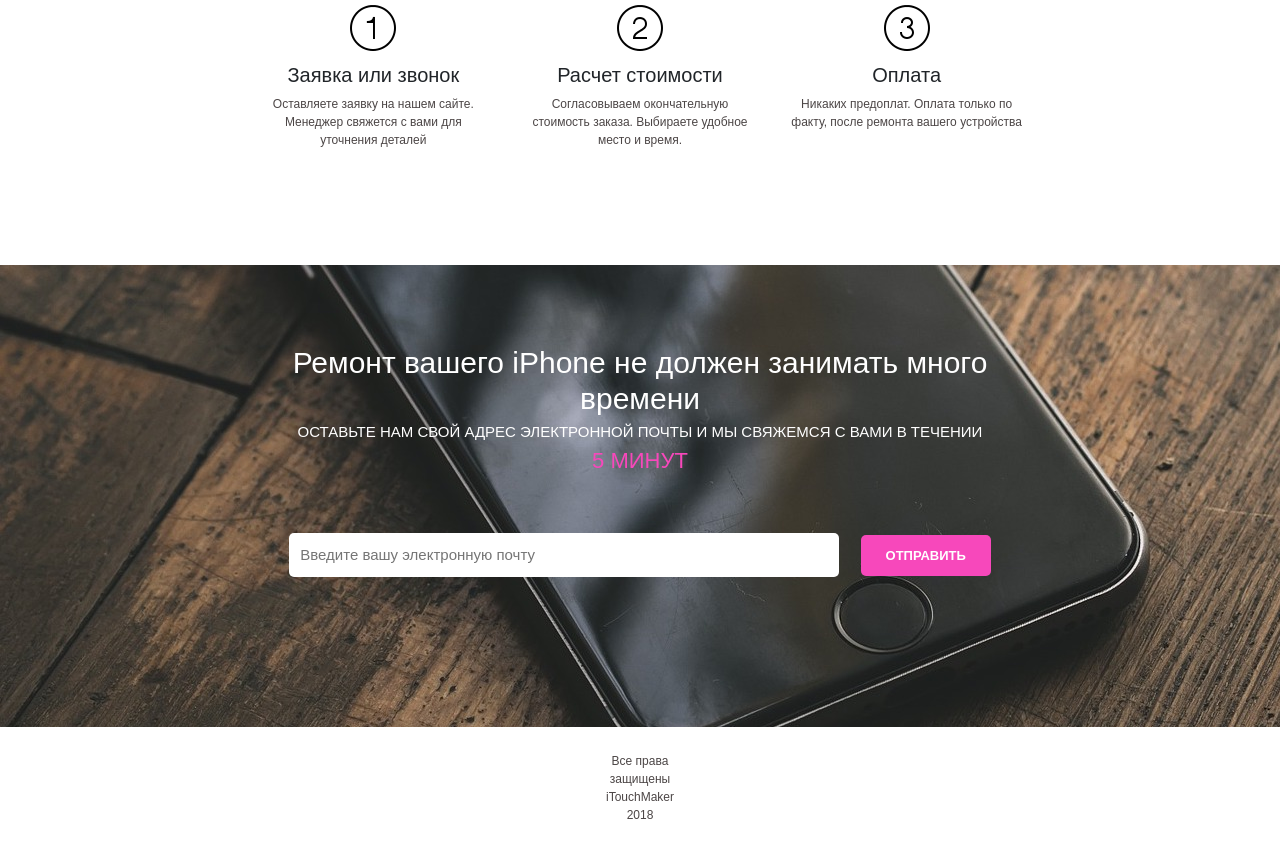
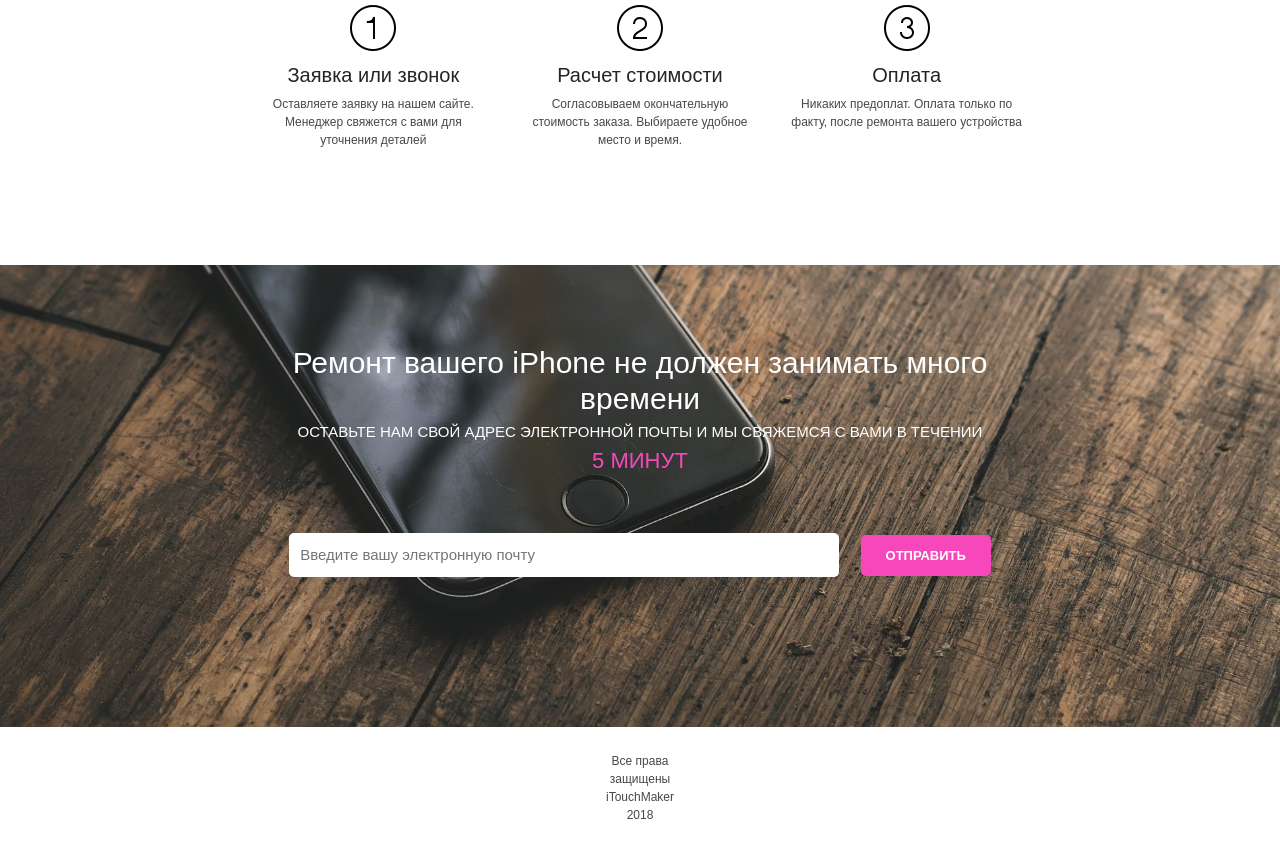
Before and after one commit to Sandro1405/Sandro1405.github.io, a plain HTML site: page index.html in a window 1280 px wide. Shown: the part 1618-2467 px from the top of the page. Drawn offline with nearby package versions, Linux system fonts and the light colour scheme.

Commit message:
Update style.css

```diff
--- a/css/style.css
+++ b/css/style.css
@@ -196,7 +196,7 @@ h1{
 /* section-4  */
 
 .section-4{
-    background-image: url(../img/section-4.jpg);
+    background: url(../img/section-4.jpg) no-repeat center top / cover;
     width: 100%;
     padding-bottom: 150px
 }
```
